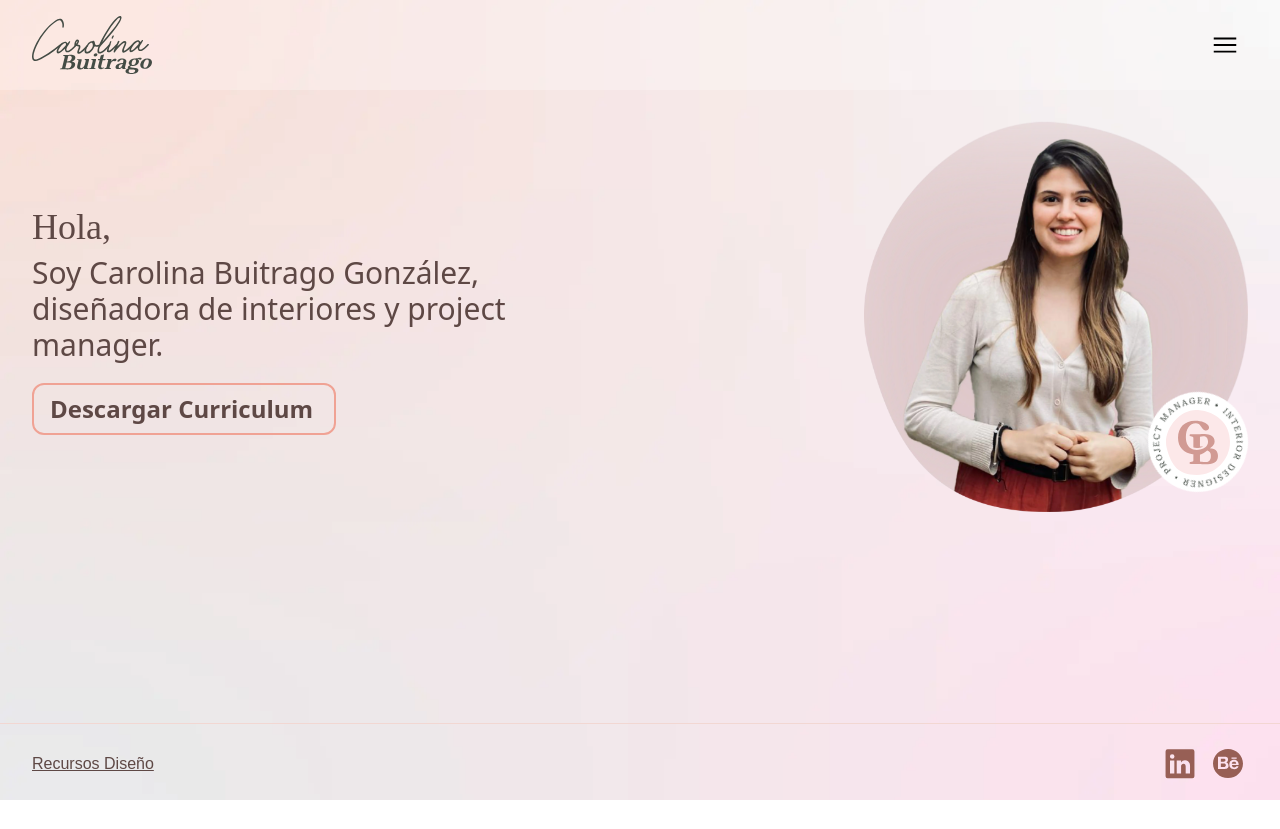
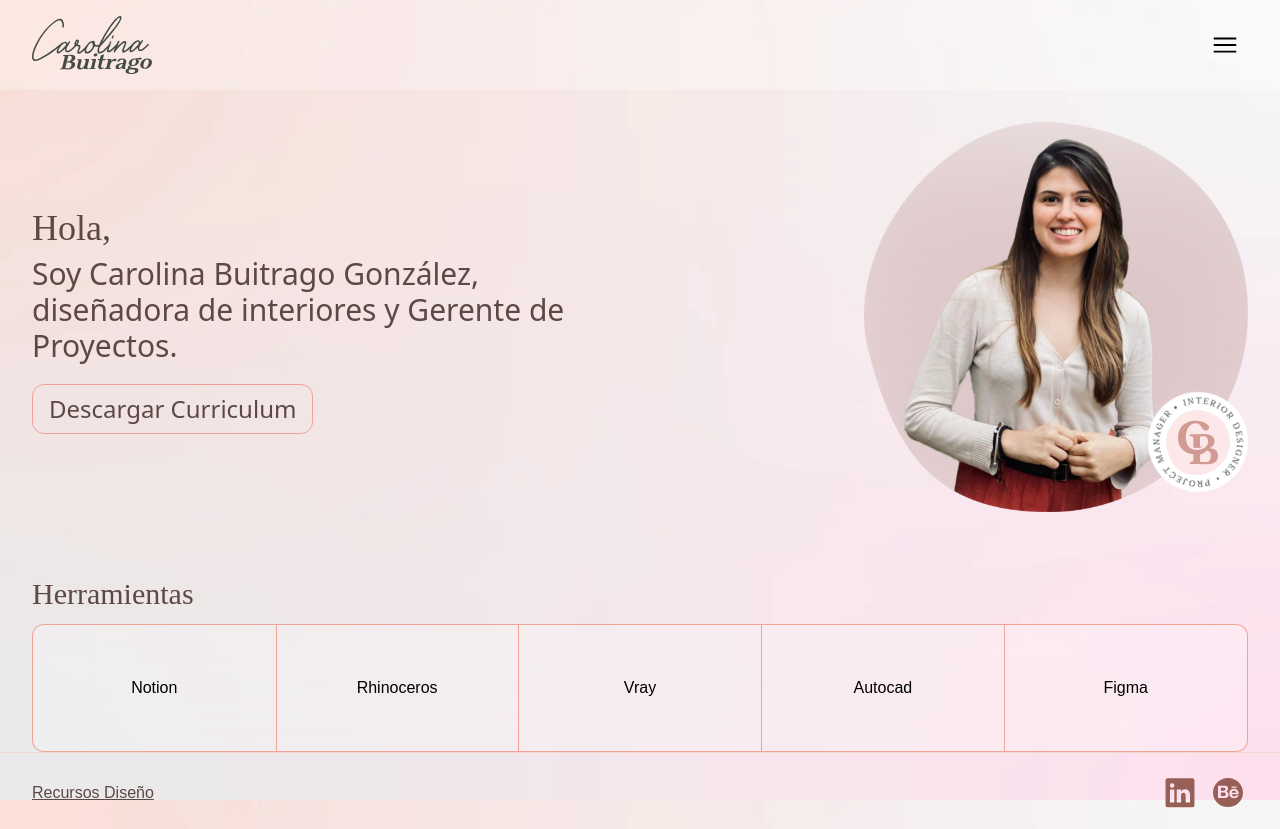
Before and after one commit to Sergioaorozco/carolinabg, a Vue app: page / in a window 1280 px wide. Before the commit the page ends 800 px from the top, so only its background shows below. Built offline with nearby package versions, Linux system fonts and the light colour scheme; a web font is replaced by a local one.

Commit message:
Add tools section in the website

```diff
--- a/package.json
+++ b/package.json
@@ -12,6 +12,7 @@
     "@vueuse/motion": "^2.0.0-beta.12",
     "primeicons": "^6.0.1",
     "primevue": "^3.26.1",
+    "sass": "^1.62.1",
     "vue": "^3.2.47"
   },
   "devDependencies": {
--- a/src/components/Home.vue
+++ b/src/components/Home.vue
@@ -2,14 +2,14 @@
   <div class="flex flex-col justify-between h-screen fullwidth">
     <div>
       <mainNav/>
-      <section class="bg-transparent mt-5 lg:mt-8 mb-5">
+      <main class="bg-transparent mt-5 lg:mt-8 mb-16">
         <div class="wrapper gap-3 flex justify-between flex-col-reverse lg:flex-row items-center">
           <article class="flex flex-col md:w-1/2 write">
             <p class="text-3xl lg:text-4xl text-[var(--DarkText)] mt-2">Hola,</p>
-            <p class="text-3xl lg:text-3xl text-[var(--DarkText)] mt-2 font-sans font-light">Soy Carolina Buitrago González, diseñadora de interiores y project manager.</p>
-            <a href="https://drive.google.com/file/d/1JRPRcfbrRaAP7UneIr63g9tAwpzuKQzl/view?usp=sharing" target="_blank" class="mt-5 border-2 border-[var(--baseDarkColor)] rounded-xl px-4 py-2 font-sans font-semibold lg:w-1/2 text-[var(--DarkText)] text-2xl descarga hover:bg-[var(--baseDarkColor)] transition-all duration-300">Descargar Curriculum</a>
+            <h1 class="text-3xl lg:text-3xl text-[var(--DarkText)] mt-2 font-sans font-light">Soy Carolina Buitrago González, diseñadora de interiores y Gerente de Proyectos.</h1>
+            <a href="https://drive.google.com/file/d/1JRPRcfbrRaAP7UneIr63g9tAwpzuKQzl/view?usp=sharing" target="_blank" class="mt-5 border border-[var(--baseDarkColor)] w-fit rounded-xl px-4 py-2 font-sans font-thin text-[var(--DarkText)] text-2xl descarga hover:bg-[var(--baseDarkColor)] transition-all duration-300">Descargar Curriculum</a>
           </article>
-          <figure class="relative" v-motion-slide-right>
+          <figure class="relative" v-motion-slide-bottom>
             <img width="300" height="300" class="lg:w-96" src="/background/perfilCaro.webp" alt="foto principal del perfil de caro">
             <div class="flex place-items-center justify-center absolute right-0 bottom-5">
               <img class="role" width="100" height="100" src="/icons/spinText.svg" alt="Roles de Carolina Buitrago">
@@ -17,6 +17,21 @@
             </div>
           </figure>
         </div>
+      </main>
+      <!-- Herramientas -->
+      <section class="wrapper w-fit">
+        <h2 class="mb-3 text-[var(--DarkText)] write text-3xl">Herramientas</h2>
+        <ul class="flex flex-col lg:flex-row items-center justify-evenly lg:h-32 border border-[var(--baseDarkColor)] bg-white/25 backdrop-blur-xl rounded-xl toolSection">
+          <li class="py-5 lg:py-0">Notion</li>
+          <em class="divider lg:w-1 lg:h-full w-full h-0.5"></em>
+          <li class="py-5 lg:py-0">Rhinoceros</li>
+          <em class="divider lg:w-1 lg:h-full w-full h-0.5"></em>
+          <li class="py-5 lg:py-0">Vray</li>
+          <em class="divider lg:w-1 lg:h-full w-full h-0.5"></em>
+          <li class="py-5 lg:py-0">Autocad</li>
+          <em class="divider lg:w-1 lg:h-full w-full h-0.5"></em>
+          <li class="py-5 lg:py-0">Figma</li>
+        </ul>
       </section>
     </div>
       <mainFooter/>
@@ -33,7 +48,7 @@ export default {
 }
 
 </script>
-<style>
+<style lang="scss" scoped>
 .descarga::before {
   content: '';
   background: url('/icons/dowloa.svg');
@@ -56,12 +71,27 @@ export default {
   transform: translateY(20px);
 }
 
+.toolSection {
+  .divider {
+    background-color: var(--baseDarkColor);
+  }
+  li {
+    width: 100%;
+    padding-inline: 5em;
+    height: 100%;
+    display: flex;
+    justify-content: center;
+    place-items: center;
+  }
+}
+
 /* ENDLESS ROTATE */
 .role{
-  animation: rotate 15s linear infinite;
+  animation: rotate 30s linear infinite;
 }
 @keyframes rotate{
   to{ transform: rotate(360deg); }
 }
 
+
 </style>
--- a/src/components/mainNav.vue
+++ b/src/components/mainNav.vue
@@ -14,7 +14,7 @@ export default {
         <img src="/icons/CaroWeb.svg" width="120" height="57.92" alt="logo menu caro">
       </figure>
       <div class="flex gap-4 items-center">
-        <a href="#" @click="showMenu = true" class="hover:bg-[var(--baseColor)] rounded-full py-2 px-2 transition-all duration-200">
+        <a @click="showMenu = true" class="hover:bg-[var(--baseColor)] rounded-full py-2 px-2 transition-all duration-200">
           <img src="/icons/menu.svg" width="30" height="30" alt="icono de menu">
         </a>
       </div>
--- a/src/style.css
+++ b/src/style.css
@@ -23,6 +23,7 @@
 body {
    background-image: url('/background/mainbackground.webp');
    background-repeat: no-repeat;
+   background-attachment: fixed;
    background-size: cover;
 }
 .serif { font-family: 'Playfair Display', serif; }
```
Also changed, not shown: 1 other file (tests, documents, lock files or other folders).
